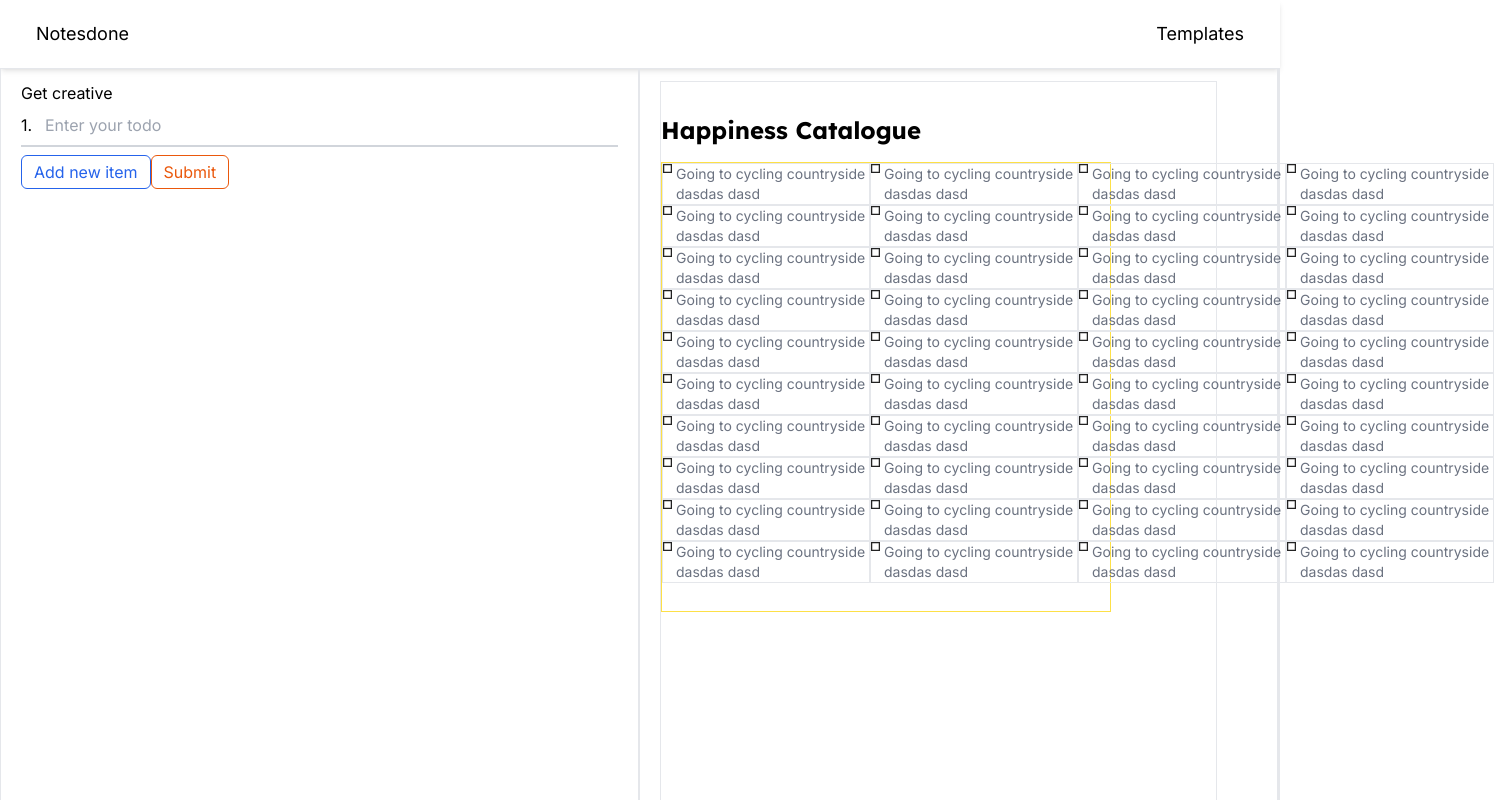
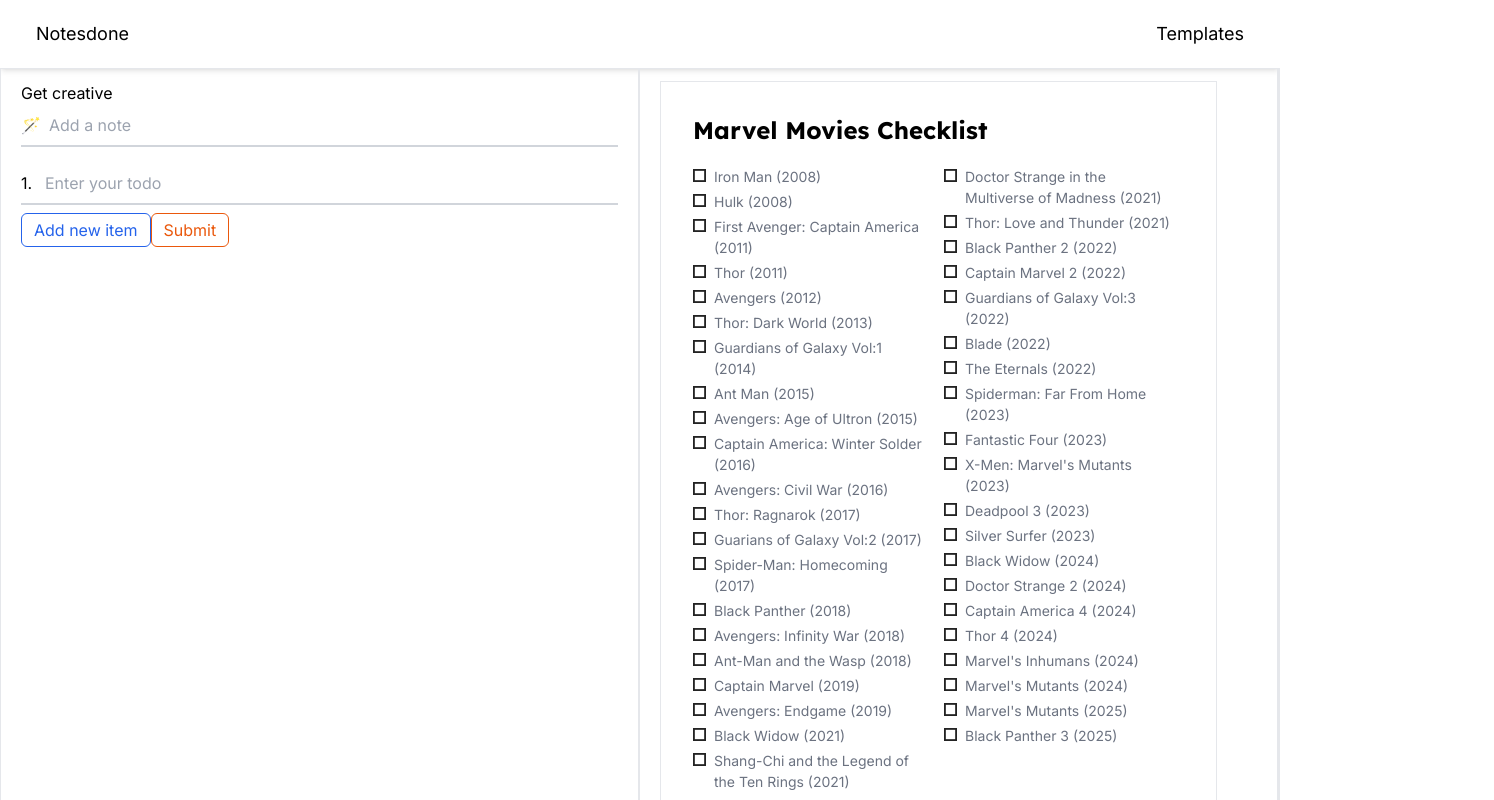
Before and after one commit to bekzodnj/Notesdone, a Next.js app: page / in a window 1280 px wide. Shown: the top 800 px of the page, 1494 px wide, since content can reach past the window. Built offline with nearby package versions, Linux system fonts and the light colour scheme.

Commit message:
Inputs working fine, Paper content with sample data

```diff
--- a/components/FormControl.tsx
+++ b/components/FormControl.tsx
@@ -1,32 +1,69 @@
-import { useForm, useFieldArray, useWatch } from 'react-hook-form';
+import {
+  useForm,
+  useFieldArray,
+  useWatch,
+  SubmitHandler,
+} from 'react-hook-form';
 import { ResultPage } from './ResultPage';
+
+import { useRef } from 'react';
 
 interface INotesData {
   notes: { noteTitle: string }[];
 }
+
+interface ISingleNote {
+  singleNoteText: string;
+}
+
 export const FormControl = () => {
-  const { register, control, handleSubmit, formState, watch, reset } = useForm({
+  const { register, control, handleSubmit, formState } = useForm({
     defaultValues: {
       notes: [{ noteTitle: '' }],
     },
     mode: 'onBlur',
   });
 
+  // multiple note inputs
   const { fields, append, remove } = useFieldArray({
     control,
     name: 'notes',
   });
-
   const onSubmit = (data: INotesData) => console.log(data);
 
-  const obj = useWatch({
-    control,
-    name: 'notes',
-  });
+  // single note
+  const {
+    register: registerSingle,
+    handleSubmit: handleSubmitSingle,
+    setValue,
+    setFocus,
+  } = useForm<ISingleNote>();
+
+  const onSubmitSingle: SubmitHandler<ISingleNote> = (data) => {
+    // console.log(data);
+    append({ noteTitle: data.singleNoteText }, { shouldFocus: false });
+    setValue('singleNoteText', '');
+  };
+
   return (
     <>
       <section className='basis-1/2 h-full border-r-2 py-3 px-5'>
         <h2>Get creative</h2>
+
+        <div className='relative mb-4'>
+          <form onSubmit={handleSubmitSingle(onSubmitSingle)}>
+            <label id='todo-id' className='absolute left-0 top-2'>
+              {'🪄'}
+            </label>
+            <input
+              {...registerSingle('singleNoteText')}
+              defaultValue={''}
+              placeholder='Add a note'
+              className='w-full border-b-2 border-gray-300 pl-7 py-2 focus:outline-none focus:border-gray-500'
+              maxLength={65}
+            />
+          </form>
+        </div>
 
         <form onSubmit={handleSubmit(onSubmit)}>
           {/* <img src="images/{ds}" alt="" /> */}
@@ -41,7 +78,8 @@
                     {...register(`notes.${index}.noteTitle` as const)}
                     defaultValue={item.noteTitle}
                     placeholder='Enter your todo'
-                    className='w-full border-b-2 border-gray-300 pl-6 py-2 focus:outline-none focus:border-indigo-600 '
+                    className='w-full border-b-2 border-gray-300 pl-6 py-2 focus:outline-none focus:border-indigo-600'
+                    maxLength={65}
                   />
                   <button
                     type='button'
--- a/components/ResultPage.tsx
+++ b/components/ResultPage.tsx
@@ -1,5 +1,6 @@
 import Image from 'next/image';
 import { Control, useWatch } from 'react-hook-form';
+import { moviesData } from './moviesData';
 
 interface INotesData {
   notes: { noteTitle: string }[];
@@ -16,38 +17,38 @@
     name: 'notes',
   });
 
-  const arr = Array.from({ length: 40 }, (_, i) => i);
+  const arr = Array.from({ length: 24 }, (_, i) => i);
+
   return (
     <section className='basis-1/2 h-full border-r-2 py-3 px-5'>
       <div
-        data-itemName='paper-content'
-        className='w-[557px] h-[788px] max-h-[788px] border py-8'
+        data-itemname='paper-content'
+        className='w-[557px] h-[788px] max-h-[788px] border py-8 px-8 flex flex-col'
       >
         <h2 className={lexend.className + ' text-2xl font-bold mb-4'}>
-          Happiness Catalogue
+          Marvel Movies Checklist
         </h2>
         <div
-          data-itemName='todo-item-parent'
-          className='flex flex-col flex-wrap border border-yellow-300 items-start h-[450px] w-[450px]'
+          data-itemname='todo-item-wrap'
+          className='flex flex-col content-between flex-wrap border-yellow-600 items-start h-[650px] overflow-hidden'
         >
-          {arr.map((item) => {
+          {moviesData.map((item) => {
             return (
               <div
-                key={item.toString()}
-                className='flex items-start space-x-1 border w-52'
-                data-itemName='todo-item'
+                key={item.id}
+                className='flex items-baseline space-x-2 pt-1 pr-2 border-red-500 w-[240px]'
+                data-itemname='todo-item'
               >
-                <div>
+                <div className='shrink-0 border-fuchsia-800'>
                   <Image
                     src='/images/rect.svg'
                     alt='rectangle icon'
                     width={13}
                     height={13}
-                    className='flex-1'
                   />
                 </div>
-                <p className='text-gray-500 text-sm'>
-                  Going to cycling countryside dasdas dasd
+                <p className='text-gray-500 align-middle  border-cyan-400 text-[14px]'>
+                  {item.title}
                 </p>
               </div>
             );
--- /dev/null
+++ b/components/moviesData.js
@@ -0,0 +1,184 @@
+export const moviesData = [
+  {
+    id: 'id-1',
+    title: 'Iron Man (2008)',
+  },
+  {
+    id: 'id-2',
+    title: 'Hulk (2008)',
+  },
+  {
+    id: 'id-3',
+    title: 'First Avenger: Captain America (2011)',
+  },
+  {
+    id: 'id-4',
+    title: 'Thor (2011)',
+  },
+  {
+    id: 'id-5',
+    title: 'Avengers (2012)',
+  },
+  {
+    id: 'id-6',
+    title: 'Thor: Dark World (2013)',
+  },
+  {
+    id: 'id-7',
+    title: 'Guardians of Galaxy Vol:1 (2014)',
+  },
+  {
+    id: 'id-8',
+    title: 'Ant Man (2015)',
+  },
+  {
+    id: 'id-9',
+    title: 'Avengers: Age of Ultron (2015)',
+  },
+  {
+    id: 'id-10',
+    title: 'Captain America: Winter Solder (2016)',
+  },
+  {
+    id: 'id-11',
+    title: 'Avengers: Civil War (2016)',
+  },
+  {
+    id: 'id-12',
+    title: 'Thor: Ragnarok (2017)',
+  },
+  {
+    id: 'id-14',
+    title: 'Guarians of Galaxy Vol:2 (2017)',
+  },
+  {
+    id: 'id-15',
+    title: 'Spider-Man: Homecoming (2017)',
+  },
+  {
+    id: 'id-16',
+    title: 'Black Panther (2018)',
+  },
+  {
+    id: 'id-17',
+    title: 'Avengers: Infinity War (2018)',
+  },
+  {
+    id: 'id-18',
+    title: 'Ant-Man and the Wasp (2018)',
+  },
+  {
+    id: 'id-19',
+    title: 'Captain Marvel (2019)',
+  },
+  {
+    id: 'id-20',
+    title: 'Avengers: Endgame (2019)',
+  },
+  {
+    id: 'id-21',
+    title: 'Black Widow (2021)',
+  },
+  {
+    id: 'id-22',
+    title: 'Shang-Chi and the Legend of the Ten Rings (2021)',
+  },
+  {
+    id: 'id-23',
+    title: 'Doctor Strange in the Multiverse of Madness (2021)',
+  },
+  {
+    id: 'id-24',
+    title: 'Thor: Love and Thunder (2021)',
+  },
+  {
+    id: 'id-25',
+    title: 'Black Panther 2 (2022)',
+  },
+  {
+    id: 'id-26',
+    title: 'Captain Marvel 2 (2022)',
+  },
+  {
+    id: 'id-27',
+    title: 'Guardians of Galaxy Vol:3 (2022)',
+  },
+  {
+    id: 'id-28',
+    title: 'Blade (2022)',
+  },
+  {
+    id: 'id-29',
+    title: 'The Eternals (2022)',
+  },
+  {
+    id: 'id-30',
+    title: 'Spiderman: Far From Home (2023)',
+  },
+  {
+    id: 'id-31',
+    title: 'Fantastic Four (2023)',
+  },
+  {
+    id: 'id-32',
+    title: "X-Men: Marvel's Mutants (2023)",
+  },
+  {
+    id: 'id-33',
+    title: 'Deadpool 3 (2023)',
+  },
+  {
+    id: 'id-34',
+    title: 'Silver Surfer (2023)',
+  },
+  {
+    id: 'id-35',
+    title: 'Black Widow (2024)',
+  },
+  {
+    id: 'id-36',
+    title: 'Doctor Strange 2 (2024)',
+  },
+  {
+    id: 'id-37',
+    title: 'Captain America 4 (2024)',
+  },
+  {
+    id: 'id-38',
+    title: 'Thor 4 (2024)',
+  },
+  {
+    id: 'id-39',
+    title: "Marvel's Inhumans (2024)",
+  },
+  {
+    id: 'id-40',
+    title: "Marvel's Mutants (2024)",
+  },
+  {
+    id: 'id-41',
+    title: "Marvel's Mutants (2025)",
+  },
+  {
+    id: 'id-42',
+    title: 'Black Panther 3 (2025)',
+  },
+  // {
+  //   id: 'id-43',
+  //   title: 'Captain Marvel 3 (2025)',
+  // },
+  // {
+  //   id: 'id-44',
+  //   title: 'Guardians of Galaxy Vol:4 (2025)',
+  // },
+  // {
+  //   id: 'id-45',
+  //   title: 'Blade 2 (2025)',
+  // },
+  // {
+  //   id: 'id-46',
+  //   title: 'The Eternals 2 (2025)',
+  // },
+];
+
+// return moviedata array consisting of objects with id and title marvel movies
```
